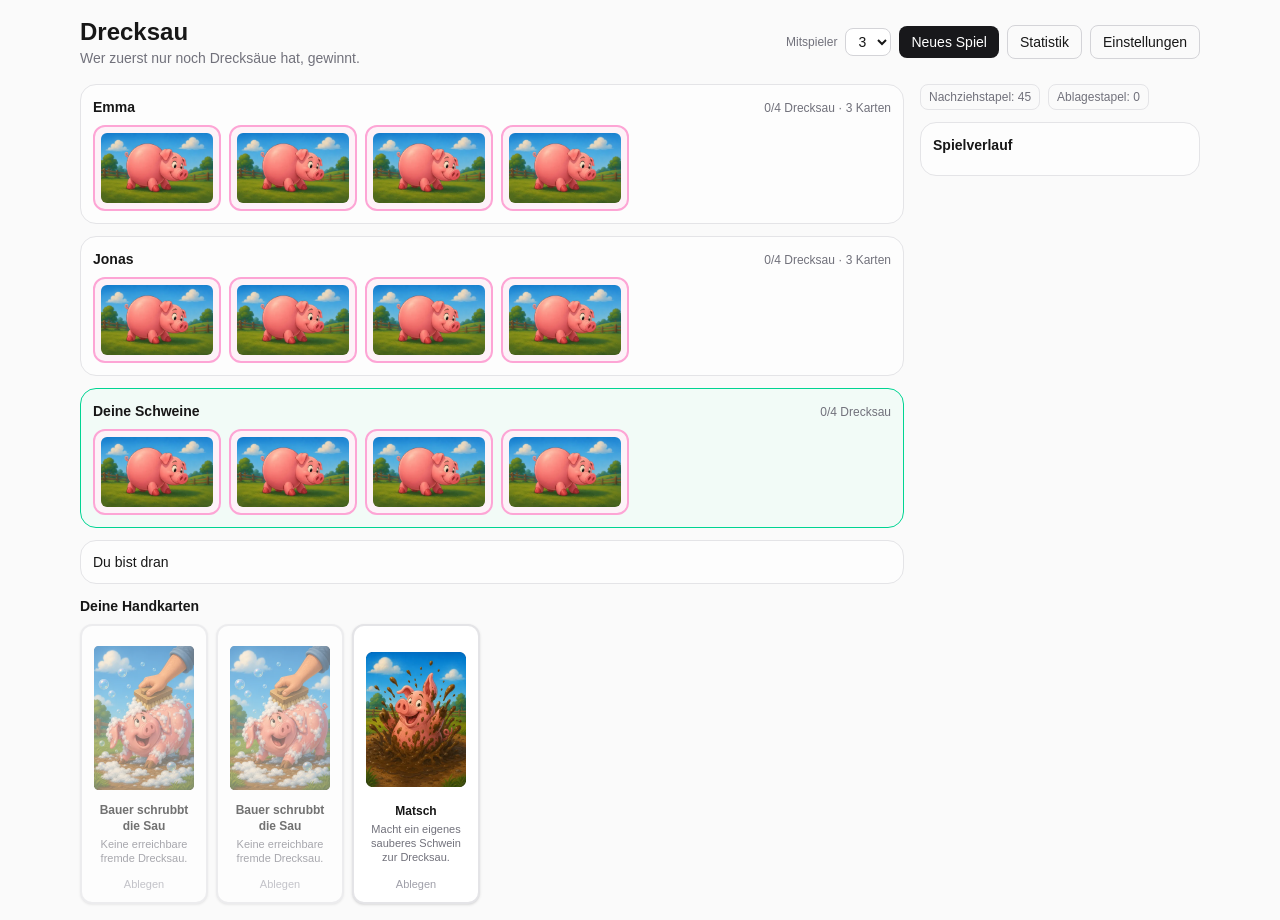
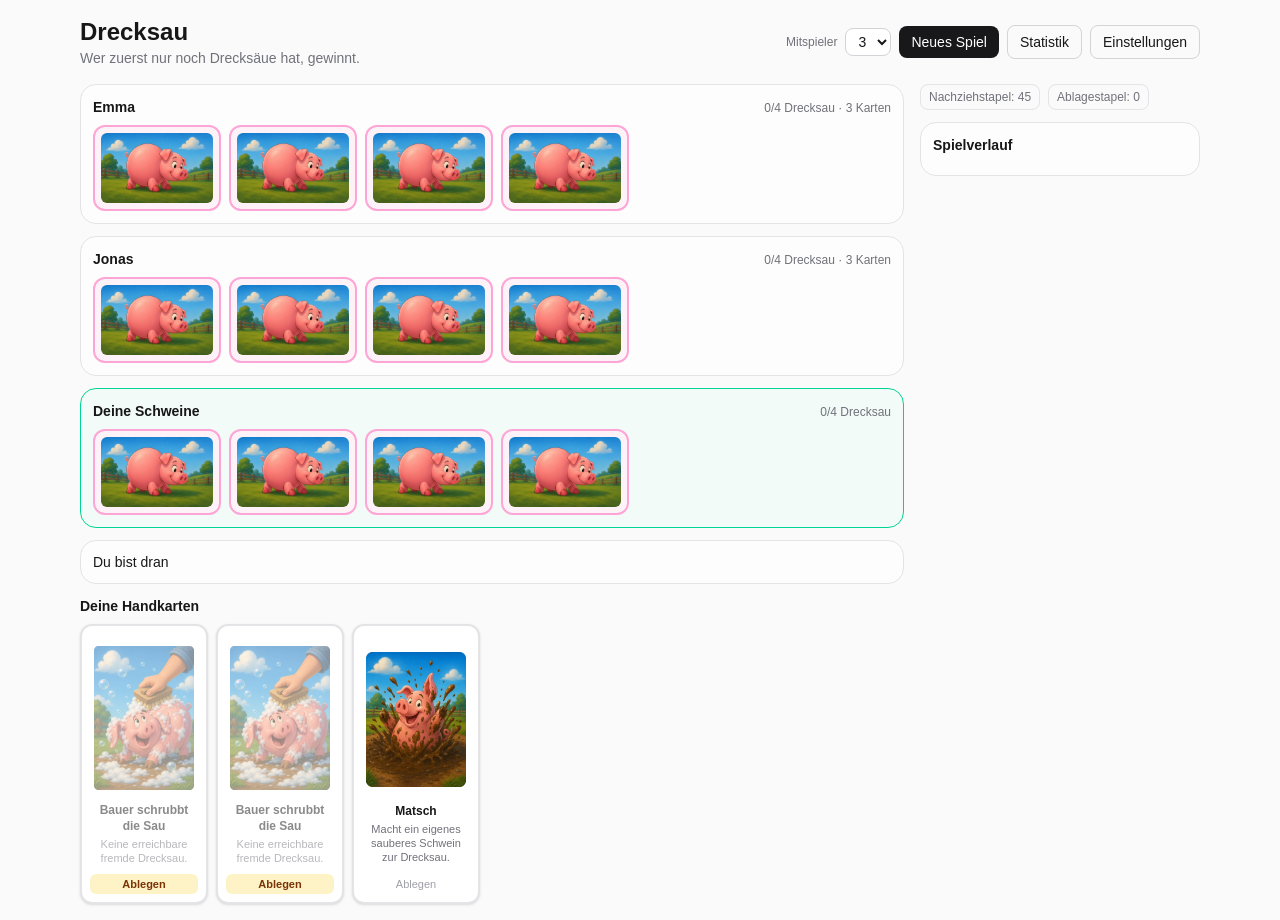
Before and after one commit to timounger/Drecksau, a Next.js app in the folder website/: page / in a window 1280 px wide. Built offline with nearby package versions, Linux system fonts and the light colour scheme.

Commit message:
Ablegen hell

```diff
--- a/website/src/components/hand-card-view.tsx
+++ b/website/src/components/hand-card-view.tsx
@@ -47,6 +47,10 @@ export function HandCardView({
     ? CARD_DESCRIPTIONS[card.type]
     : CARD_BLOCKED_HINTS[card.type];
 
+  // Discarding is always an option, and on an unplayable card it is the only
+  // one - so highlight it there instead of leaving it in the general dimming.
+  const highlightDiscard = !isPlayable && !isDisabled;
+
   return (
     <div
       className={[
@@ -57,7 +61,10 @@ export function HandCardView({
         isSelected
           ? "-translate-y-2 border-emerald-500 ring-2 ring-emerald-400"
           : "border-zinc-200 dark:border-zinc-700",
-        isPlayable && !isDisabled ? "" : "opacity-60",
+        // Dim the whole card only when it is not the player's turn; an
+        // unplayable card is dimmed on its picture alone, below, so its
+        // discard button stays bright.
+        isDisabled ? "opacity-60" : "",
       ].join(" ")}
     >
       <button
@@ -65,8 +72,14 @@ export function HandCardView({
         disabled={!isPlayable || isDisabled}
         onClick={() => onSelect(card.id)}
         // Centred, so the landscape Schönsau does not leave a gap at the
-        // bottom while its portrait neighbours set the card height.
-        className="flex flex-1 flex-col items-center justify-center gap-1 rounded-lg p-1 enabled:cursor-pointer enabled:hover:bg-zinc-50 dark:enabled:hover:bg-zinc-800"
+        // bottom while its portrait neighbours set the card height. Dimmed on
+        // its own when the card cannot be played, so the discard button below
+        // is the one thing that still stands out.
+        className={[
+          "flex flex-1 flex-col items-center justify-center gap-1 rounded-lg p-1",
+          "enabled:cursor-pointer enabled:hover:bg-zinc-50 dark:enabled:hover:bg-zinc-800",
+          isPlayable ? "" : "opacity-50",
+        ].join(" ")}
       >
         {/* Sized by width so the picture shrinks with the card; the height
             follows from the ratio. The files differ a little in ratio, hence
@@ -95,7 +108,13 @@ export function HandCardView({
         type="button"
         disabled={isDisabled}
         onClick={() => onDiscard(card.id)}
-        className="mt-1 rounded-md py-0.5 text-[11px] text-zinc-400 enabled:cursor-pointer enabled:hover:bg-zinc-100 enabled:hover:text-zinc-700 dark:enabled:hover:bg-zinc-800"
+        className={[
+          "mt-1 rounded-md py-0.5 text-[11px] enabled:cursor-pointer",
+          highlightDiscard
+            ? // The only move on this card - make it clearly clickable.
+              "bg-amber-100 font-semibold text-amber-900 hover:bg-amber-200 dark:bg-amber-900/50 dark:text-amber-100 dark:hover:bg-amber-900/70"
+            : "text-zinc-400 enabled:hover:bg-zinc-100 enabled:hover:text-zinc-700 dark:enabled:hover:bg-zinc-800",
+        ].join(" ")}
       >
         {UI_TEXTS.discard}
       </button>
```
